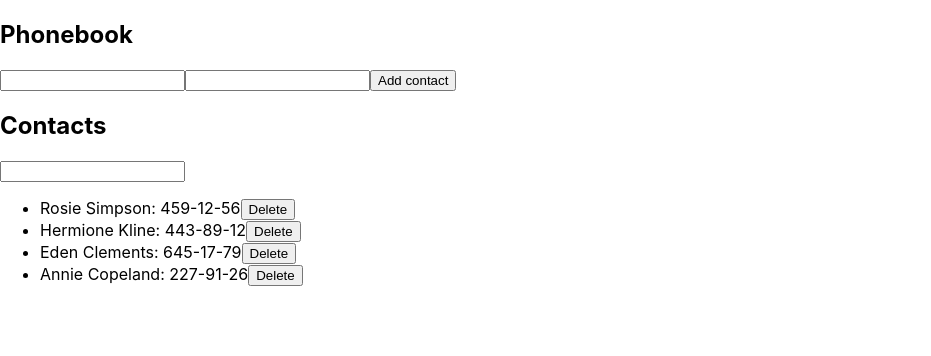
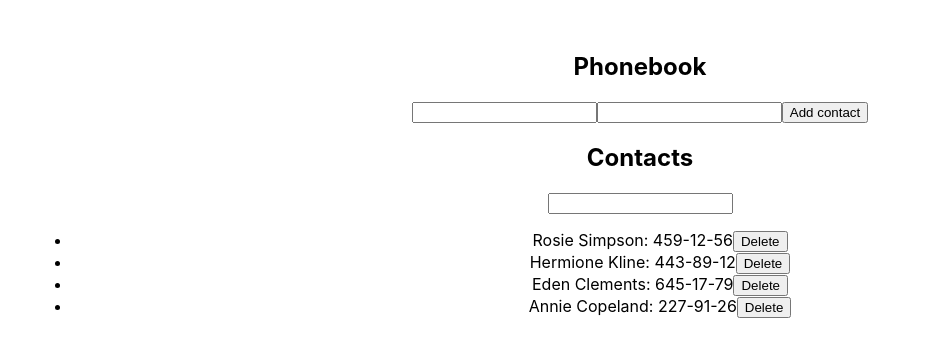
Before and after one commit to KasiaNejman/goit-react-hw-02-phonebook, a React (Create React App) app: page / in a window 1280 px wide. Shown: the top 356 px of the page, without its empty margins (0-931 px from the left). Built offline with nearby package versions, Linux system fonts and the light colour scheme.

Commit message:
Update index.css

```diff
--- a/src/index.css
+++ b/src/index.css
@@ -12,4 +12,47 @@
 code {
   font-family: source-code-pro, Menlo, Monaco, Consolas, 'Courier New',
     monospace;
+
 }
+#root {
+  max-width: 1280px;
+  margin: 0 auto;
+  padding: 2rem;
+  text-align: center;
+}
+
+.logo {
+  height: 7em;
+  padding: 4em;
+  will-change: filter;
+  transition: filter 300ms;
+}
+.logo:hover {
+  filter: drop-shadow(0 0 2em #64ffe890);
+}
+.logo.react:hover {
+  filter: drop-shadow(0 0 2em #fb9961b4);
+}
+
+@keyframes logo-spin {
+  from {
+    transform: rotate(0deg);
+  }
+  to {
+    transform: rotate(360deg);
+  }
+}
+
+@media (prefers-reduced-motion: no-preference) {
+  a:nth-of-type(2) .logo {
+    animation: logo-spin infinite 20s linear;
+  }
+}
+
+.card {
+  padding: 4em;
+}
+
+.read-the-docs {
+  color: #93680c;
+}
```
